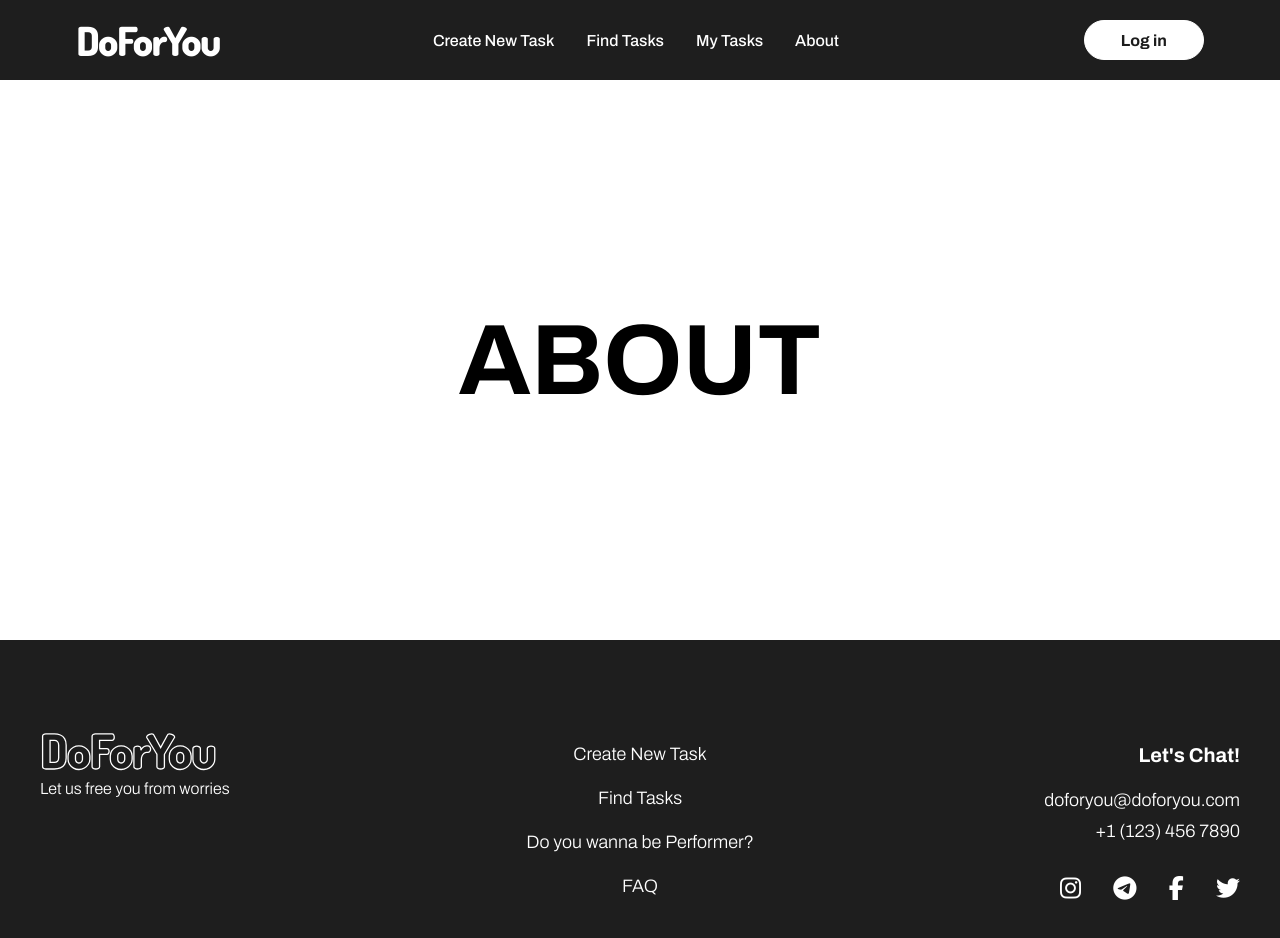
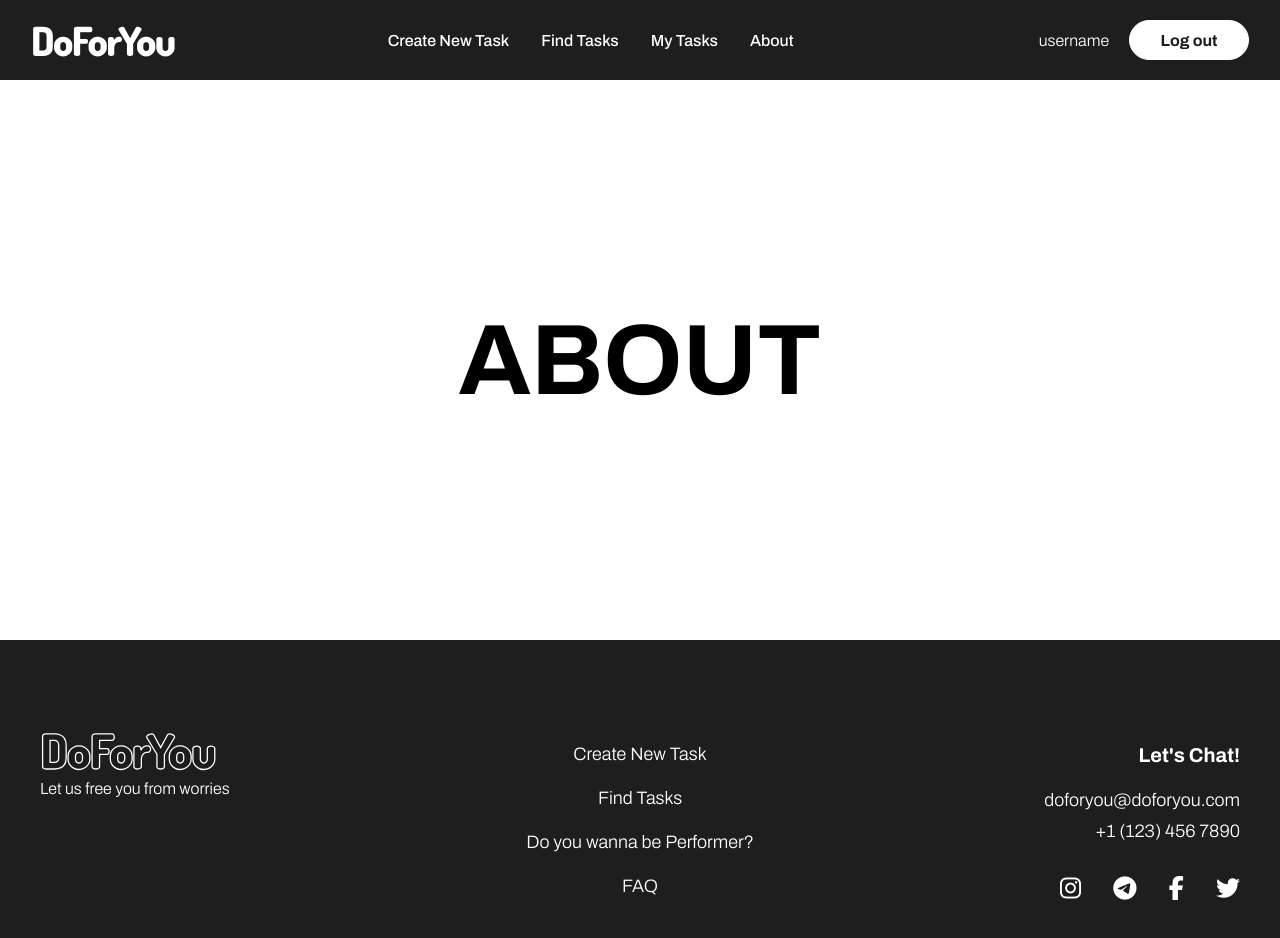
Before and after one commit to Hoon-Yim/DoForYou, a React (Create React App) app in the folder client/: page /about in a window 1280 px wide. Shown: the top 938 px of the page. Built offline with nearby package versions, Linux system fonts and the light colour scheme.

Commit message:
Updated Navbar.js - added login checking feature

```diff
--- a/client/src/components/Navbar.js
+++ b/client/src/components/Navbar.js
@@ -8,6 +8,15 @@ function Navbar(props) {
     const cookies = new Cookies();
     const [click, setClick] = useState(false);
     const [button, setButton] = useState(true);
+
+    const [isLogin, setIsLogin] = useState(false);
+    useEffect(() => {
+        if (cookies.get("jwt") === "logout") {
+            setIsLogin(false);
+        } else {
+            setIsLogin(true);
+        }
+    }, []);
 
     const handleClick = () => setClick(!click);
     const closeMobileMenu = () => setClick(false);
@@ -88,7 +97,7 @@ function Navbar(props) {
                         </li>
                     </ul>
                     <div>
-                        {props.isLogin ? (
+                        {isLogin ? (
                             <>
                                 <div
                                     style={{
--- a/client/src/components/pages/Home.js
+++ b/client/src/components/pages/Home.js
@@ -9,19 +9,9 @@ import Reviews from "../Reviews";
 import Cookies from "universal-cookie";
 
 function Home() {
-    const cookies = new Cookies();
-    const [isLogin, setIsLogin] = useState(false);
-    useEffect(() => {
-        if (cookies.get("jwt") === "logout") {
-            setIsLogin(false);
-        } else {
-            setIsLogin(true);
-        }
-    }, []);
-
     return (
         <>
-            <Navbar isLogin={isLogin} />
+            <Navbar />
 
             <Main />
             <Process />
```
